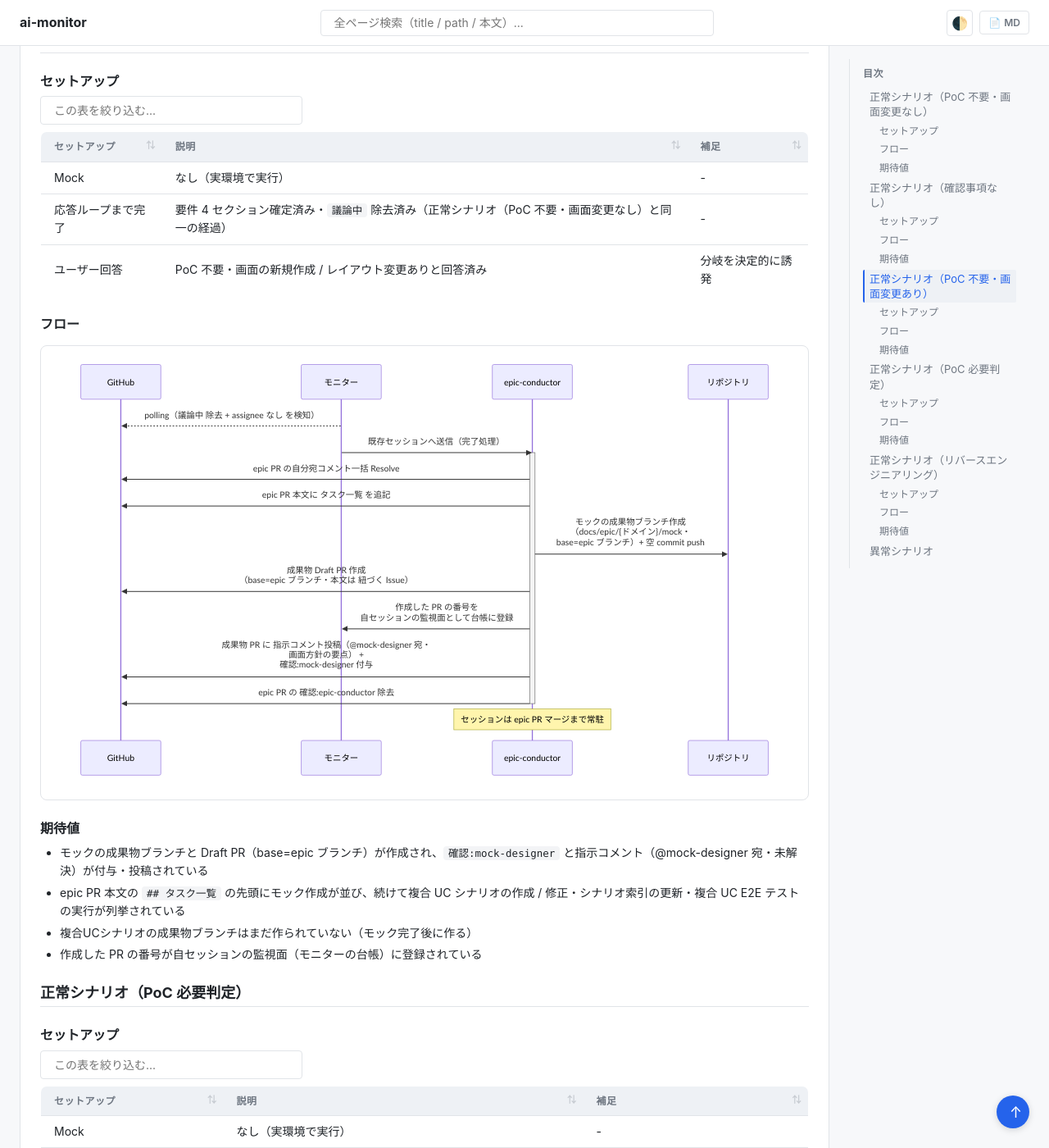
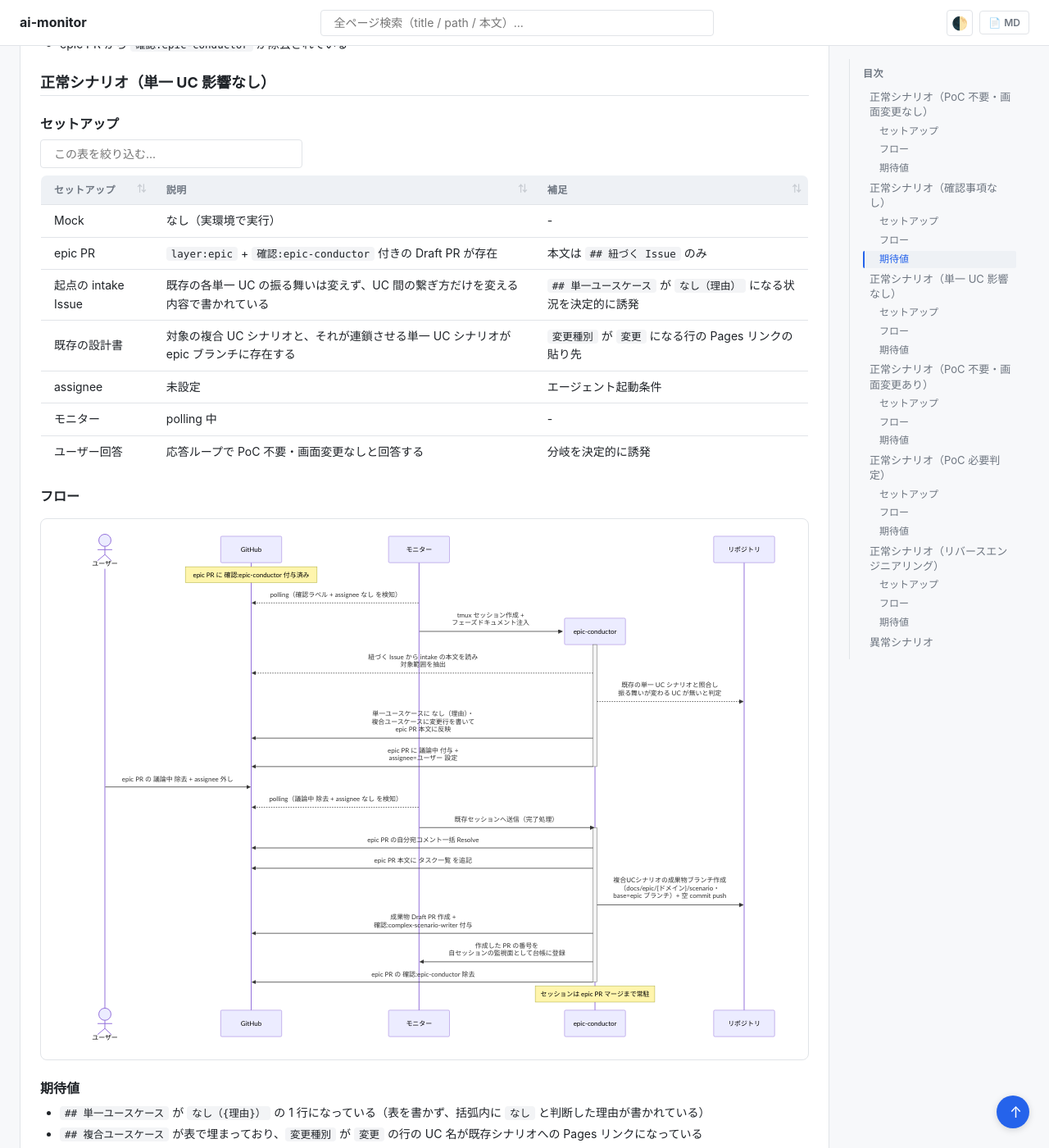
Before and after one commit to shuhei1101/ai-monitor, a Jekyll site: the page built from docs/wiki/設計図/シナリオ/単一ユースケース/epic要件確定.md, in a window 1280 px wide and 1400 px high, scrolled down 3660 px. Shown: the whole window at 82% size. Built offline with Jekyll 4.4.1, drawn with Linux system fonts in a browser that asks for light colours; our own code applies the rules of GitHub Pages for plain Markdown files; some of the changed text lies outside the part shown.

Commit message:
epic要件確定: epic PR 本文を 単一ユースケース / 複合ユースケース の 2 セクションに改める（単一ユースケースシナリオ） (#191)
* chore: Draft PR 用の空 commit

* epic要件確定単一シナリオを新セクション構成に更新

* epic要件確定単一シナリオに単一UC影響なしのシナリオを追加しRE経路の補正手順を明記

---------

Co-authored-by: shuhei-win <shuhei-win@test.com>

````diff
--- a/docs/wiki/設計図/シナリオ/単一ユースケース/epic要件確定.md
+++ b/docs/wiki/設計図/シナリオ/単一ユースケース/epic要件確定.md
@@ -4,7 +4,7 @@
 
 # epic要件確定
 
-epic-conductor が epic PR の本文（概要 / 背景 / ユースケース一覧 / 横断要件）を確定し、実現可能性 PoC の要否と画面変更（新規作成 / レイアウト変更）の有無を判定する単一ユースケース。
+epic-conductor が epic PR の本文（概要 / 背景 / 単一ユースケース / 複合ユースケース）を確定し、実現可能性 PoC の要否と画面変更（新規作成 / レイアウト変更）の有無を判定する単一ユースケース。
 
 対応エージェント: `epic-conductor`（初回呼び出し）
 
@@ -74,9 +74,11 @@
 
 ### 期待値
 
-- epic PR 本文に `## 概要` / `## 背景` / `## ユースケース一覧` / `## 横断要件` が揃っている
-- ユースケース一覧の `対応 story` 列が全行 `未作成`
-- ユースケース一覧の `変更種別` 列が全行 `新規` / `変更` / `削除` のいずれかで埋まっている（未記入の行がない）
+- epic PR 本文に `## 概要` / `## 背景` / `## 単一ユースケース` / `## 複合ユースケース` が揃っている
+- `## 単一ユースケース` の `対応 story` 列が全行 `未作成` / `追従` のいずれか
+- `## 単一ユースケース` / `## 複合ユースケース` の `変更種別` 列が全行 `新規` / `変更` / `削除` のいずれかで埋まっている（未記入の行がない）
+- `変更種別` が `変更` / `削除` の行の UC 名が既存シナリオへの Pages リンク（`https://shuhei1101.github.io/ai-monitor/wiki/{パス}.html`）になっている
+- `## 複合ユースケース` が表で埋まっている（複合 UC への影響がある epic のため `なし` にならない）
 - epic PR 本文の `## タスク一覧` に複合 UC シナリオの作成 / 修正・シナリオ索引の更新・複合 UC E2E テストの実行が列挙され、全行が未チェック（チェックは各行を担当した作業者が入れる）
 - 複合UCシナリオの成果物ブランチと Draft PR が作成され、base が epic ブランチになっている
 - 成果物 PR に `確認:complex-scenario-writer` が付与され、epic PR からは `確認:epic-conductor` が除去されている
@@ -93,7 +95,7 @@
 | Mock | なし（実環境で実行） | - |
 | epic PR | `layer:epic` + `確認:epic-conductor` 付きの Draft PR が存在 | 本文は `## 紐づく Issue` のみ |
 | 起点の intake Issue | 対象範囲・PoC 要否・画面変更の有無・複合 UC への影響が本文から一意に読み取れる内容で書かれている | 確認事項が 0 件になる状況を決定的に誘発 |
-| 起点の intake Issue の対象範囲 | 記述が 1 操作に閉じており、導かれるユースケースが 1 件になる | 横断要件が定型の `なし（理由）` になる状況を決定的に誘発 |
+| 起点の intake Issue の対象範囲 | 記述が 1 操作に閉じており、導かれる単一ユースケースが 1 件になる | 複合ユースケースが `なし（理由）` になる状況を決定的に誘発 |
 | 既存の設計書 | 対象の複合 UC シナリオが epic ブランチに存在する | 修正箇所の有無を判定する材料 |
 | assignee | 未設定 | エージェント起動条件 |
 | モニター | polling 中 | - |
@@ -131,14 +133,69 @@
 ### 期待値
 
 - 確認事項コメントが 1 件も投稿されていない（本文から一意に定まる論点を質問していない）
-- `## ユースケース一覧` が 1 行（起点の intake の対象範囲が 1 操作に閉じているため）
-- `## 横断要件` が定型の `なし（本 epic のユースケースは 1 件のため、ユースケース間を横断する要件は発生しない）` になっている（要件の表を書いていない）
+- `## 単一ユースケース` が 1 行（起点の intake の対象範囲が 1 操作に閉じているため）
+- `## 複合ユースケース` が `なし（{理由}）` の 1 行になっている（表を書かず、括弧内に `なし` と判断した理由が書かれている）
 - `議論中` が付与されず assignee も設定されていない（ユーザーを止めずに通り抜けている）
 - 確認事項コメントに、質問せずに前提として置いた判断とその根拠が書かれている
 - 複合UCシナリオの成果物ブランチと PR が作られていない（epic ブランチ上で作業する担当が居ないため）
 - epic PR 本文に `## タスク一覧` が無い
 - story ブランチと Draft PR が作成され `確認:story-conductor` が付与されている
 - epic PR から `確認:epic-conductor` が除去されている
+
+## 正常シナリオ（単一 UC 影響なし）
+
+### セットアップ
+
+| セットアップ | 説明 | 補足 |
+| --- | --- | --- |
+| Mock | なし（実環境で実行） | - |
+| epic PR | `layer:epic` + `確認:epic-conductor` 付きの Draft PR が存在 | 本文は `## 紐づく Issue` のみ |
+| 起点の intake Issue | 既存の各単一 UC の振る舞いは変えず、UC 間の繋ぎ方だけを変える内容で書かれている | `## 単一ユースケース` が `なし（理由）` になる状況を決定的に誘発 |
+| 既存の設計書 | 対象の複合 UC シナリオと、それが連鎖させる単一 UC シナリオが epic ブランチに存在する | `変更種別` が `変更` になる行の Pages リンクの貼り先 |
+| assignee | 未設定 | エージェント起動条件 |
+| モニター | polling 中 | - |
+| ユーザー回答 | 応答ループで PoC 不要・画面変更なしと回答する | 分岐を決定的に誘発 |
+
+### フロー
+
+```mermaid
+sequenceDiagram
+  actor U as ユーザー
+  participant GH as GitHub
+  participant ORC as モニター
+
+  Note over GH: epic PR に 確認:epic-conductor 付与済み
+  ORC-->>GH: polling（確認ラベル + assignee なし を検知）
+  create participant MON as epic-conductor
+  ORC->>MON: tmux セッション作成 +<br>フェーズドキュメント注入
+  participant REPO as リポジトリ
+  activate MON
+  MON-->>GH: 紐づく Issue から intake の本文を読み<br>対象範囲を抽出
+  MON-->>REPO: 既存の単一 UC シナリオと照合し<br>振る舞いが変わる UC が無いと判定
+  MON->>GH: 単一ユースケースに なし（理由）・<br>複合ユースケースに変更行を書いて<br>epic PR 本文に反映
+  MON->>GH: epic PR に 議論中 付与 +<br>assignee=ユーザー 設定
+  deactivate MON
+
+  U->>GH: epic PR の 議論中 除去 + assignee 外し
+  ORC-->>GH: polling（議論中 除去 + assignee なし を検知）
+  ORC->>MON: 既存セッションへ送信（完了処理）
+  activate MON
+  MON->>GH: epic PR の自分宛コメント一括 Resolve
+  MON->>GH: epic PR 本文に タスク一覧 を追記
+  MON->>REPO: 複合UCシナリオの成果物ブランチ作成<br>（docs/epic/{ドメイン}/scenario・<br>base=epic ブランチ）+ 空 commit push
+  MON->>GH: 成果物 Draft PR 作成 +<br>確認:complex-scenario-writer 付与
+  MON->>ORC: 作成した PR の番号を<br>自セッションの監視面として台帳に登録
+  MON->>GH: epic PR の 確認:epic-conductor 除去
+  deactivate MON
+  Note over MON: セッションは epic PR マージまで常駐
+```
+
+### 期待値
+
+- `## 単一ユースケース` が `なし（{理由}）` の 1 行になっている（表を書かず、括弧内に `なし` と判断した理由が書かれている）
+- `## 複合ユースケース` が表で埋まっており、`変更種別` が `変更` の行の UC 名が既存シナリオへの Pages リンクになっている
+- epic PR 本文の `## タスク一覧` に複合 UC シナリオの修正・シナリオ索引の更新・複合 UC E2E テストの実行が列挙されている
+- 複合UCシナリオの成果物ブランチと Draft PR が作成され、`確認:complex-scenario-writer` が付与されている
 
 ## 正常シナリオ（PoC 不要・画面変更あり）
 
@@ -227,7 +284,7 @@
 | --- | --- | --- |
 | Mock | なし（実環境で実行） | - |
 | `リバースエンジニアリング` ラベル | 対象の PR に付与済み | 本経路を選ぶ判定材料。ユーザーが立ち上げ Issue に付け、子 PR へ引き継がれる |
-| epic PR | `layer:epic` + `type:docs` + `確認:epic-conductor` 付きで存在 | 本文の `## ユースケース一覧` は作成時に記入済み |
+| epic PR | `layer:epic` + `type:docs` + `確認:epic-conductor` 付きで存在 | 本文の `## 単一ユースケース` は UC 名だけ作成時に記入済み（`変更種別` / Pages リンク / `対応 story` は未記入） |
 | エピック一覧 | 親 system PR の `## エピック一覧` に当該 epic の所属 UC と着手順が確定済み | [システム構成確定](./システム構成確定.md) の成果物 |
 | assignee | 未設定 | エージェント起動条件 |
 | 現状の設計書 | 現状モックと現状の複合 UC シナリオが epic ブランチに存在 | RE PR がマージ済みであることが前提 |
@@ -249,7 +306,8 @@
   activate MON
   MON-->>GH: 親 system PR の エピック一覧から<br>当該 epic の範囲と所属 UC を読む
   MON-->>REPO: epic ブランチの現状モックと現状シナリオから<br>現在の振る舞いを把握
-  MON->>GH: 概要 / 背景 / 横断要件を現状の設計書から逆算して<br>epic PR 本文に反映
+  MON->>GH: 単一ユースケースの 変更種別 /<br>Pages リンク / 対応 story を<br>現状の設計書と突き合わせて補正
+  MON->>GH: 概要 / 背景 / 複合ユースケースを<br>現状の設計書から逆算して epic PR 本文に反映
   MON->>GH: epic PR に確認事項コメント<br>（実装と要件が乖離している箇所・<br>あるべき姿に直す範囲）を投稿
   MON->>GH: epic PR に 議論中 付与 +<br>assignee=ユーザー 設定
   deactivate MON
@@ -279,10 +337,11 @@
 
 ### 期待値
 
-- epic PR 本文の要件 4 セクションが揃い、`## 概要` / `## 背景` / `## 横断要件` が現状の設計書から書かれている
+- epic PR 本文の要件 4 セクションが揃い、`## 概要` / `## 背景` / `## 複合ユースケース` が現状の設計書から書かれている
 - epic-conductor が実装コードを読み出した記録がない（入力は親 system PR のエピック一覧と epic ブランチの現状の設計書に閉じる）
-- ユースケース一覧の `対応 story` 列が全行 `未作成`
-- ユースケース一覧の `変更種別` 列が全行埋まっており、現状の設計書に対応する UC は `新規` ではない（既にある振る舞いを起こしたものなので `変更` / `削除`）
+- `## 単一ユースケース` の `対応 story` 列が全行 `未作成` / `追従` のいずれか
+- `## 単一ユースケース` の `変更種別` 列が全行埋まっており、現状の設計書に対応する UC は `新規` ではない（既にある振る舞いを起こしたものなので `変更` / `削除`）
+- `変更種別` が `変更` / `削除` の行の UC 名が既存シナリオへの Pages リンクになっている
 - 現状の設計書と要件が乖離している箇所が確認事項コメントに挙がり、ユーザー判断が本文に反映されている
 - モックの成果物ブランチと Draft PR が作成され `確認:mock-designer` が付与され、epic PR からは `確認:epic-conductor` が除去されている
 - 作成した PR の番号が自セッションの監視面（モニターの台帳）に登録されている
````
Also changed, not shown: docs/wiki/設計図/シナリオ/README.md (+1 -1 lines).
